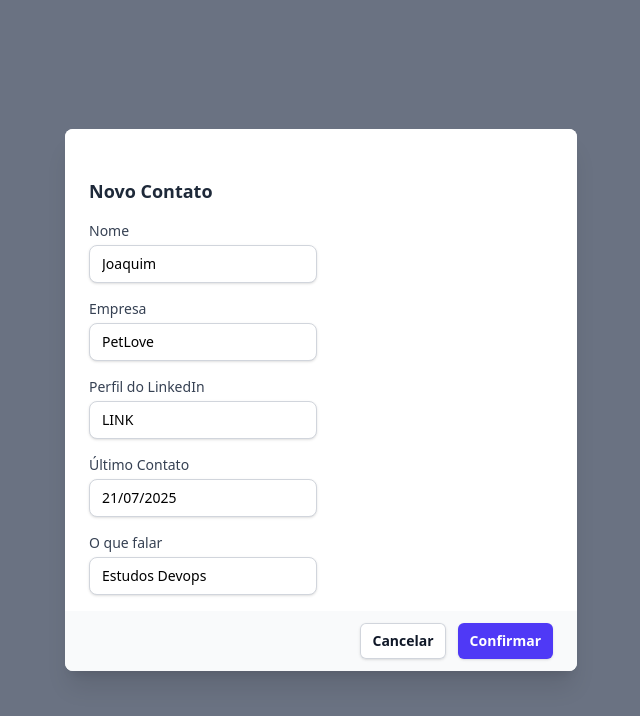
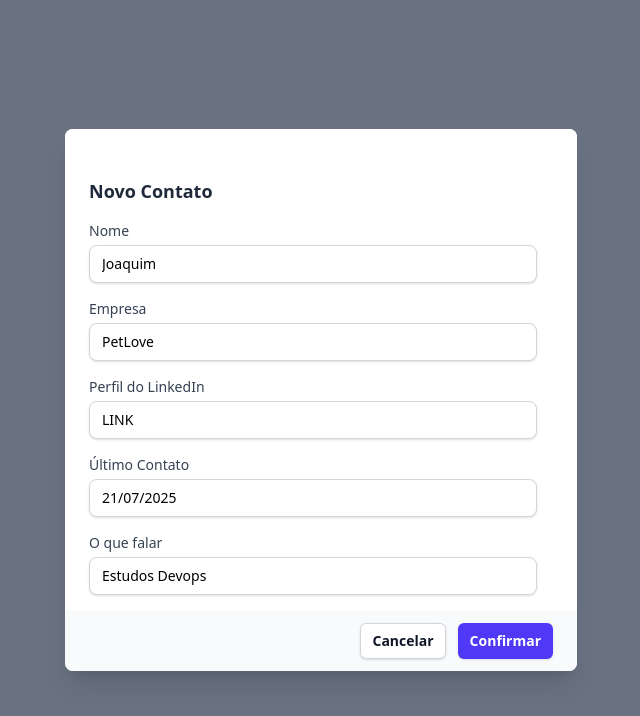
Before and after one commit to AlineEspindola/customer-crud, a Next.js app: page / in a window 1280 px wide. Both pictures are taken after a click on the button "Novo Contato". Shown: the top 716 px of the page, without its empty margins (319-959 px from the left). Built offline with nearby package versions, Linux system fonts and the light colour scheme.

Commit message:
style: Arruma largura dos inputs

```diff
--- a/src/components/Form.tsx
+++ b/src/components/Form.tsx
@@ -4,13 +4,15 @@ interface FormProps {}
 
 export default function Form(props: FormProps) {
   return (
-    <div className="mt-6 bg-white space-y-4">
-      <h2 className="text-lg font-semibold text-gray-800 mb-4 text-alig">Novo Contato</h2>
-      <Input text="Nome" value="Joaquim" />
-      <Input text="Empresa" value="PetLove" />
-      <Input text="Perfil do LinkedIn" value="LINK" />
-      <Input text="Último Contato" value="21/07/2025" />
-      <Input text="O que falar" value="Estudos Devops" />
+    <div className="mt-6 bg-white space-y-4 w-full">
+      <h2 className="text-lg font-semibold text-gray-800 mb-4">Novo Contato</h2>
+      <div className="flex flex-col space-y-4">
+        <Input text="Nome" value="Joaquim" />
+        <Input text="Empresa" value="PetLove" />
+        <Input text="Perfil do LinkedIn" value="LINK" />
+        <Input text="Último Contato" value="21/07/2025" />
+        <Input text="O que falar" value="Estudos Devops" />
+      </div>
     </div>
   );
 }
```
